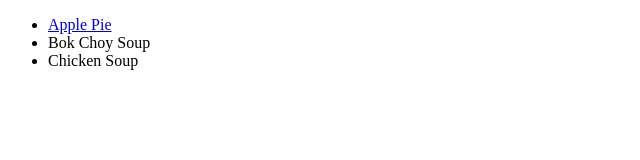
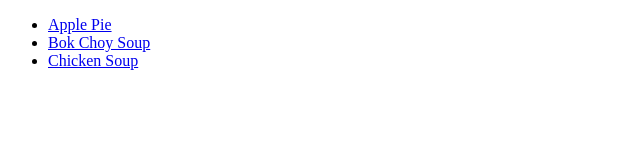
Before and after one commit to m-gachet/recipes, a plain HTML site: page index.html in a window 1280 px wide. Shown: the whole page, without its empty margins (0-640 px from the left). Drawn offline with Linux system fonts and the light colour scheme.

Commit message:
added links to other items

```diff
--- a/index.html
+++ b/index.html
@@ -8,8 +8,8 @@
 <body>
     <ul>
         <li><a href="#">Apple Pie</a></li>
-        <li>Bok Choy Soup</li>
-        <li>Chicken Soup</li>
+        <li><a href="#">Bok Choy Soup</a></li>
+        <li><a href="#">Chicken Soup</a></li>
     </ul>
 </body>
 </html>
```
